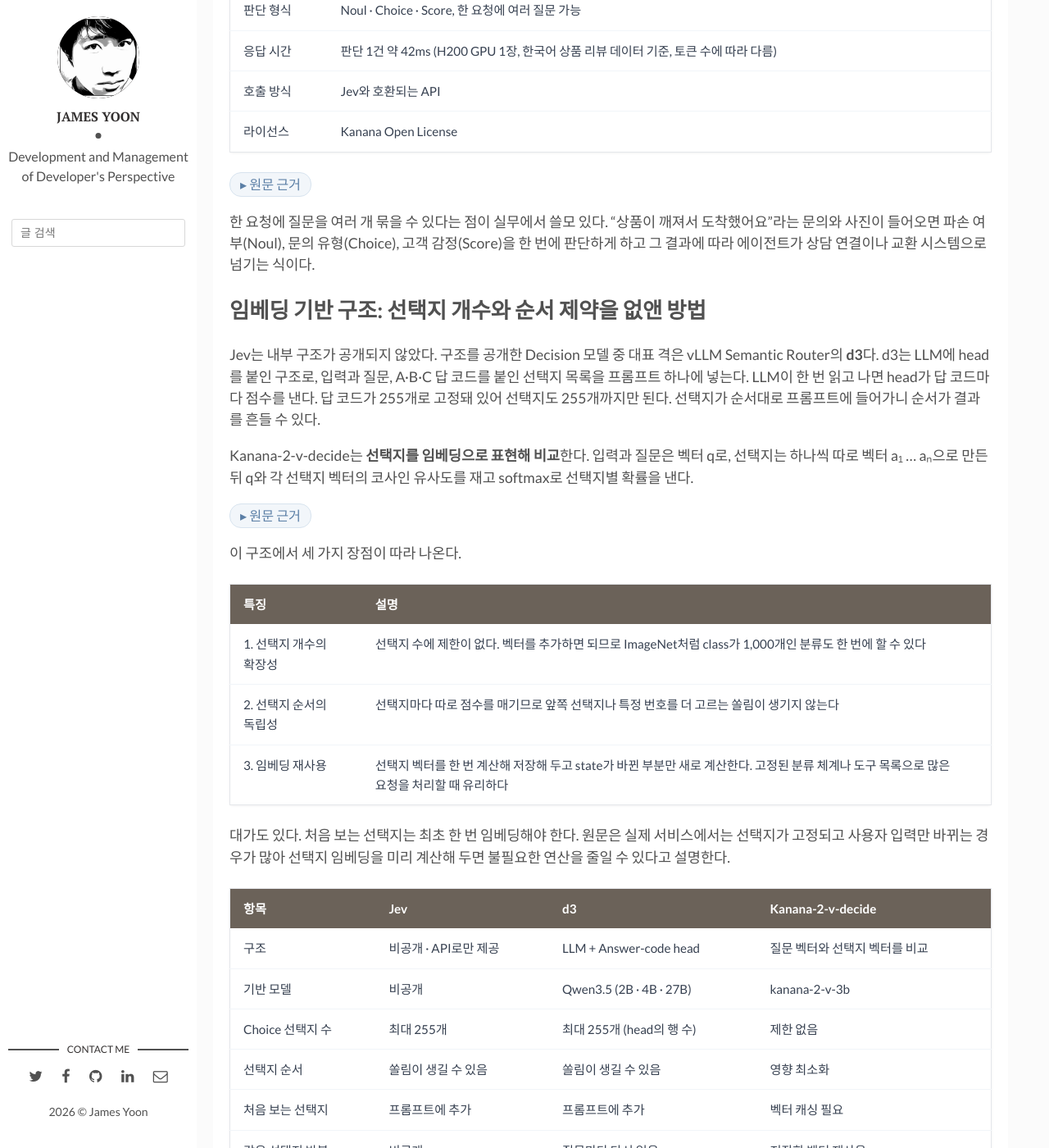
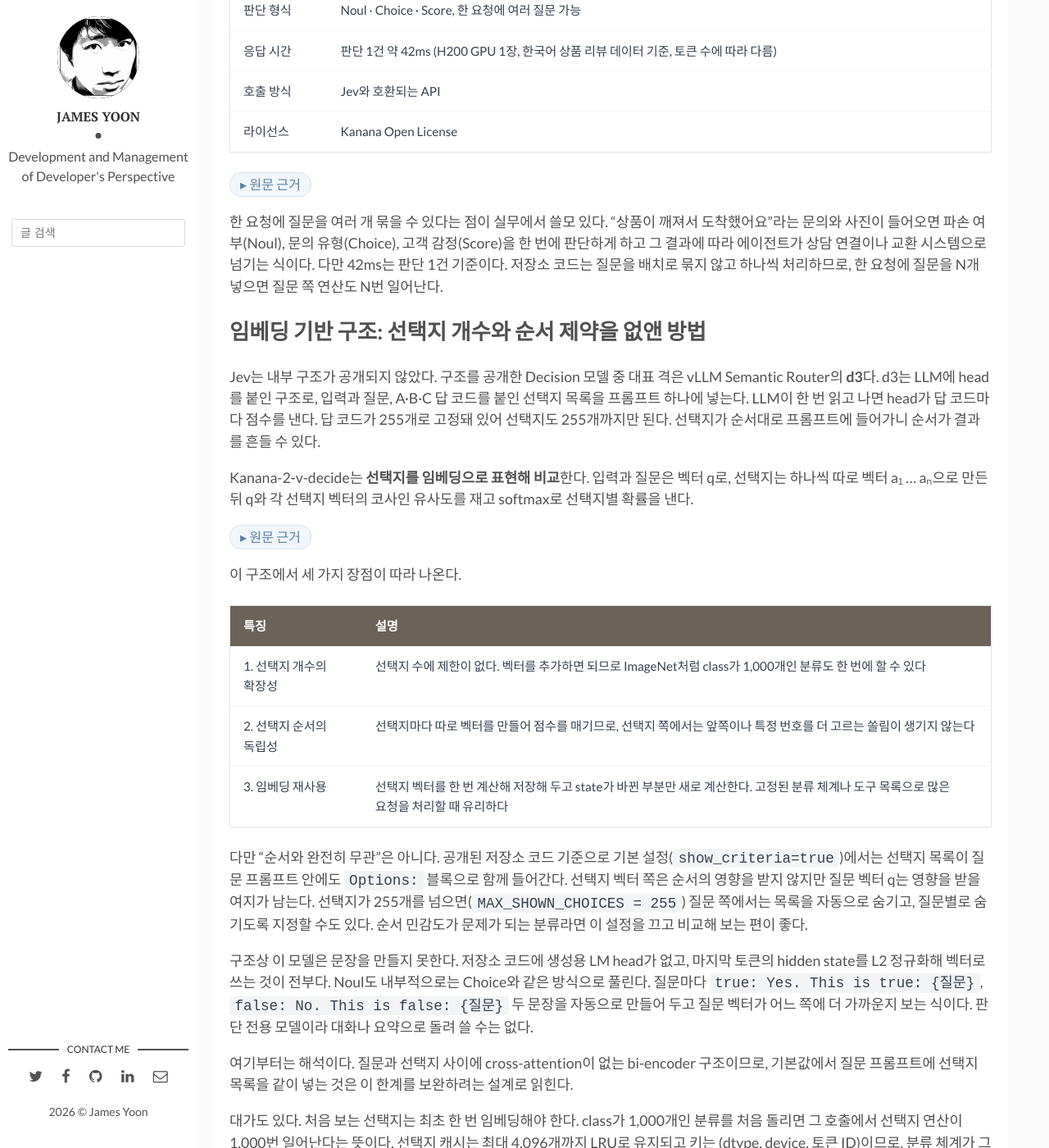
Before and after one commit to butteryoon/butteryoon.github.io, a Jekyll site: the page built from _posts/2026-11-07-kanana-2-v-decide.md, in a window 1280 px wide and 1400 px high, scrolled down 1917 px. Shown: the whole window at 82% size. Built offline with Jekyll 4.4.1, drawn with Linux system fonts in a browser that asks for light colours; comment, search, counter and statistics services are not loaded; some of the changed text lies outside the part shown.

Commit message:
Kanana-2-v-decide 글 검수 - 저장소 코드·모델 카드 대조 반영
- 선택지 순서 독립성 정정: show_criteria=true 기본값에서 Options가 질문 프롬프트에도 들어가 질문 벡터는 순서 영향 가능(MAX_SHOWN_CHOICES=255 자동 숨김)
- confidence 정의 보강: max prob가 아니라 1위 확률 - 나머지 평균(margin)
- 첫 호출 비용·캐시 상한 추가: 선택지 LRU 4,096, 키 (dtype, device, 토큰 ID)
- 42ms 조건 명시: 판단 1건 기준, 질문 N개면 연산도 N번(배치 없음)
- 벤치마크 출처 차이 명시: 모델 카드 72.50/61.34/61.12, Joey-1이 Decision Index 63.31로 앞섬
- 입력 한도 추가: 20,480 토큰, 이미지 10장
- 생성용 LM head 부재·Noul 내부 구조 설명 추가, bi-encoder 해석은 '해석'으로 표기

Co-Authored-By: Claude Opus 5 <noreply@anthropic.com>

```diff
--- a/_posts/2026-11-07-kanana-2-v-decide.md
+++ b/_posts/2026-11-07-kanana-2-v-decide.md
@@ -48,7 +48,7 @@ Kanana-2-v-decide는 카카오의 자체 멀티모달 LLM `kanana-2-v-3b`를 기
 
 <details class="evidence"><summary>원문 근거</summary><blockquote>"H200 GPU 1장을 기준으로 응답 시간 약 42ms로, GPT-6 Luna 대비 약 43배 빠른 응답 속도를 기록했습니다."</blockquote></details>
 
-한 요청에 질문을 여러 개 묶을 수 있다는 점이 실무에서 쓸모 있다. "상품이 깨져서 도착했어요"라는 문의와 사진이 들어오면 파손 여부(Noul), 문의 유형(Choice), 고객 감정(Score)을 한 번에 판단하게 하고 그 결과에 따라 에이전트가 상담 연결이나 교환 시스템으로 넘기는 식이다.
+한 요청에 질문을 여러 개 묶을 수 있다는 점이 실무에서 쓸모 있다. "상품이 깨져서 도착했어요"라는 문의와 사진이 들어오면 파손 여부(Noul), 문의 유형(Choice), 고객 감정(Score)을 한 번에 판단하게 하고 그 결과에 따라 에이전트가 상담 연결이나 교환 시스템으로 넘기는 식이다. 다만 42ms는 판단 1건 기준이다. 저장소 코드는 질문을 배치로 묶지 않고 하나씩 처리하므로, 한 요청에 질문을 N개 넣으면 질문 쪽 연산도 N번 일어난다.
 
 ## 임베딩 기반 구조: 선택지 개수와 순서 제약을 없앤 방법
 
@@ -63,10 +63,16 @@ Kanana-2-v-decide는 **선택지를 임베딩으로 표현해 비교**한다.
 | 특징 | 설명 |
 | --- | --- |
 | 1. 선택지 개수의 확장성 | 선택지 수에 제한이 없다. 벡터를 추가하면 되므로 ImageNet처럼 class가 1,000개인 분류도 한 번에 할 수 있다 |
-| 2. 선택지 순서의 독립성 | 선택지마다 따로 점수를 매기므로 앞쪽 선택지나 특정 번호를 더 고르는 쏠림이 생기지 않는다 |
+| 2. 선택지 순서의 독립성 | 선택지마다 따로 벡터를 만들어 점수를 매기므로, 선택지 쪽에서는 앞쪽이나 특정 번호를 더 고르는 쏠림이 생기지 않는다 |
 | 3. 임베딩 재사용 | 선택지 벡터를 한 번 계산해 저장해 두고 state가 바뀐 부분만 새로 계산한다. 고정된 분류 체계나 도구 목록으로 많은 요청을 처리할 때 유리하다 |
 
-대가도 있다. 처음 보는 선택지는 최초 한 번 임베딩해야 한다. 원문은 실제 서비스에서는 선택지가 고정되고 사용자 입력만 바뀌는 경우가 많아 선택지 임베딩을 미리 계산해 두면 불필요한 연산을 줄일 수 있다고 설명한다.
+다만 "순서와 완전히 무관"은 아니다. 공개된 저장소 코드 기준으로 기본 설정(`show_criteria=true`)에서는 선택지 목록이 질문 프롬프트 안에도 `Options:` 블록으로 함께 들어간다. 선택지 벡터 쪽은 순서의 영향을 받지 않지만 질문 벡터 q는 영향을 받을 여지가 남는다. 선택지가 255개를 넘으면(`MAX_SHOWN_CHOICES = 255`) 질문 쪽에서는 목록을 자동으로 숨기고, 질문별로 숨기도록 지정할 수도 있다. 순서 민감도가 문제가 되는 분류라면 이 설정을 끄고 비교해 보는 편이 좋다.
+
+구조상 이 모델은 문장을 만들지 못한다. 저장소 코드에 생성용 LM head가 없고, 마지막 토큰의 hidden state를 L2 정규화해 벡터로 쓰는 것이 전부다. Noul도 내부적으로는 Choice와 같은 방식으로 풀린다. 질문마다 `true: Yes. This is true: {질문}`, `false: No. This is false: {질문}` 두 문장을 자동으로 만들어 두고 질문 벡터가 어느 쪽에 더 가까운지 보는 식이다. 판단 전용 모델이라 대화나 요약으로 돌려 쓸 수는 없다.
+
+여기부터는 해석이다. 질문과 선택지 사이에 cross-attention이 없는 bi-encoder 구조이므로, 기본값에서 질문 프롬프트에 선택지 목록을 같이 넣는 것은 이 한계를 보완하려는 설계로 읽힌다.
+
+대가도 있다. 처음 보는 선택지는 최초 한 번 임베딩해야 한다. class가 1,000개인 분류를 처음 돌리면 그 호출에서 선택지 연산이 1,000번 일어난다는 뜻이다. 선택지 캐시는 최대 4,096개까지 LRU로 유지되고 키는 (dtype, device, 토큰 ID)이므로, 분류 체계가 그보다 크면 밀려난 선택지는 다시 계산된다. 원문은 실제 서비스에서는 선택지가 고정되고 사용자 입력만 바뀌는 경우가 많아 선택지 임베딩을 미리 계산해 두면 불필요한 연산을 줄일 수 있다고 설명한다.
 
 | 항목 | Jev | d3 | Kanana-2-v-decide |
 | --- | --- | --- | --- |
@@ -104,6 +110,8 @@ trolley 문제(누구를 구할지 고르는 딜레마) 형식의 안전 평가(
 
 운영 관점에서는 이 부분이 핵심이다. confidence가 정답률과 맞으면 threshold를 정해 확신이 낮은 판단만 사람 검토나 상위 LLM으로 넘길 수 있다.
 
+한 가지 짚어 둘 것은 confidence가 1위 확률 그 자체가 아니라는 점이다. 저장소 코드는 1위 확률에서 나머지 선택지 확률의 평균을 뺀 값(margin)을 confidence로 돌려준다. 선택지가 둘뿐일 때와 열 개일 때 같은 정답이라도 값이 달라진다는 뜻이고, threshold를 선택지 목록과 묶어서 관리해야 하는 이유도 여기에 있다.
+
 ## 최종 성능 평가
 
 비교 대상은 Microsoft-Decision-1, Jev 1.14.0, pplx-decider-flash-v1.2, d3-mini-4B, Solar Decide다. 한국어 중심 자체 평가셋(Kanana Decision Bench)과 공개 평가셋(Decision Index 0.4.1 public)에서 결과는 다음과 같다.
@@ -114,6 +122,8 @@ trolley 문제(누구를 구할지 고르는 딜레마) 형식의 안전 평가(
 <details class="evidence"><summary>원문 근거</summary><blockquote>"Kanana Decision Bench 텍스트는 72.62점으로 Microsoft-Decision-1(71.98점), Jev 1.14.0(71.66점)을 조금 앞섰습니다. Decision Index public 텍스트에서도 61.35점으로 Jev(60.70점)와 pplx-decider-flash-v1.2(60.13점)보다 높은 점수를 기록했습니다."</blockquote></details>
 
 차이가 1점 안팎이라 "압도적"이라기보다는 3B 자체 모델로 상용 Decision 모델과 비슷한 수준에 올라섰다고 읽는 편이 맞다.
+
+수치를 인용할 때는 어느 출처인지 같이 적는 편이 안전하다. 위 점수는 카카오 기술블로그 기준이고, Hugging Face 모델 카드는 같은 항목을 Kanana Decision Bench 텍스트 72.50점, Decision Index public 61.34점(Vision 61.12점, 평균 61.23점)으로 적는다. 비교 대상도 StartLux-Decision-v1.1-2B-Instant, Liquid AI d1-3B, Base Labs Joey-1로 달라 집계 시점과 비교군이 다른 것으로 보인다. 모델 카드 기준으로는 Decision Index public에서 Joey-1이 63.31점으로 더 높아, 모든 지표에서 1위인 모델은 아니다.
 
 ## Kanana-2-v-decide 사용하기
 
@@ -191,10 +201,10 @@ curl -s localhost:8000/v1/systemone -H 'content-type: application/json' -d '{
 모델 카드에서 운영 전에 알아 둘 점을 추렸다.
 
 - 서버는 기본으로 127.0.0.1에만 바인딩된다. `--host`로 외부에 열기 전에 `DECISION_API_KEY`를 설정해 Bearer 인증을 켜야 한다. 요청은 한 번에 하나씩 처리한다.
-- HTTP 서버에 넣는 이미지는 base64 data URL이어야 한다. 비디오 입력은 지원하지 않는다.
+- HTTP 서버에 넣는 이미지는 base64 data URL이어야 한다. 입력은 최대 20,480 토큰, 이미지는 최대 10장까지이고 비디오는 지원하지 않는다.
 - 확률은 주어진 후보 안에서의 상대값이다. 선택지를 추가하거나 바꾸면 분포가 달라지니 threshold를 정했다면 선택지 목록이 바뀔 때 다시 맞춰야 한다.
 - 너무 긴 state는 앞뒤를 남기고 잘린다. 잘리는 대신 거부하게 하려면 서버에 `--strict-inputs`를 준다.
-- 선택지 임베딩은 토큰 ID를 키로 호출 간에 캐시된다.
+- 선택지 임베딩은 (dtype, device, 토큰 ID)를 키로 호출 간에 캐시되며 최대 4,096개까지 LRU로 유지된다.
 
 ## 마치며
 
```
Also changed, not shown: other parts of _posts/2026-11-07-kanana-2-v-decide.md (+2 -2 lines).
